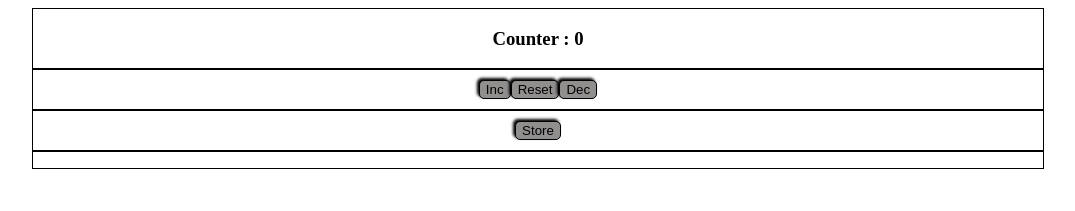
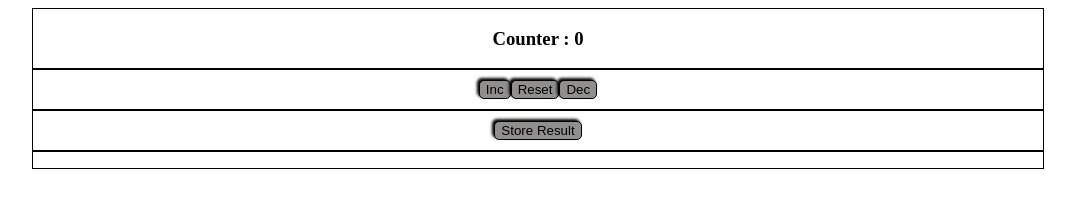
Before and after one commit to shubhamlatkar/react-redux, a React (Create React App) app: page / in a window 1280 px wide. Shown: the top 211 px of the page, without its empty margins (102-1177 px from the left). Built offline with nearby package versions, Linux system fonts and the light colour scheme.

Commit message:
Temp Changes

```diff
--- a/package.json
+++ b/package.json
@@ -1,5 +1,5 @@
 {
-  "name": "redux",
+  "name": "react-redux-thunk",
   "version": "1.0.0",
   "description": "",
   "keywords": [],
--- a/src/App.jsx
+++ b/src/App.jsx
@@ -1,5 +1,4 @@
 import React, { Component } from "react";
-
 
 import * as actionCreators from "../src/store/actions/index";
 
@@ -59,7 +58,7 @@ class App extends Component {
             className={Styles.buttonStyles}
             onClick={() => this.props.onStoreResult(this.props.ctr)}
           >
-            Store
+            Store Result
           </button>
         </div>
         <div className={Styles.container}>
@@ -90,7 +89,6 @@ const mapStateToProps = state => {
 
 const mapDispatchTOProps = dispatch => {
   return {
-
     onIncCounter: () => dispatch(actionCreators.increment(10)),
     onDecCounter: () => dispatch(actionCreators.decrement(10)),
     onStoreResult: value => dispatch(actionCreators.storeResult(value)),
```
